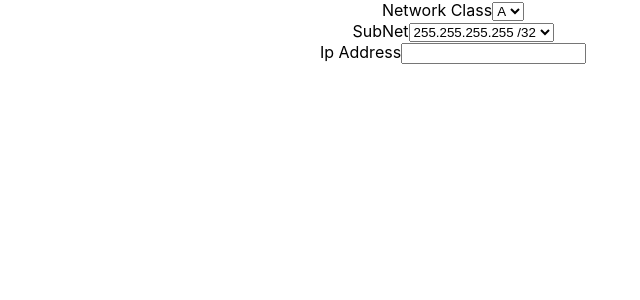
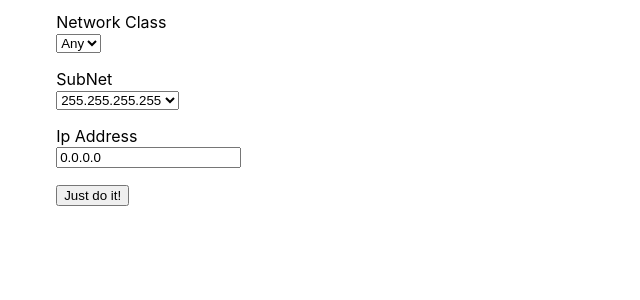
Before and after one commit to sheepdragon1031/107_IPSubnetCalculator, a React (Create React App) app: page / in a window 1280 px wide. Shown: the top 300 px of the page, without its empty margins (187-827 px from the left). Built offline with nearby package versions, Linux system fonts and the light colour scheme.

Commit message:
add User interface not beautification
理解state和props使用方法

```diff
--- a/src/App.css
+++ b/src/App.css
@@ -1,32 +1,15 @@
-.App {
-  text-align: center;
+.App{
+  padding: .25rem;
+  max-width: 50rem;
+  width: calc(100vw - .5rem);
+  min-width: 19.5rem;
+  margin: auto;
 }
-
-.App-logo {
-  animation: App-logo-spin infinite 20s linear;
-  height: 40vmin;
+.title{
+  width: 10rem;
+  display: block;
 }
-
-.App-header {
-  background-color: #282c34;
-  min-height: 100vh;
-  display: flex;
-  flex-direction: column;
-  align-items: center;
-  justify-content: center;
-  font-size: calc(10px + 2vmin);
-  color: white;
+.components{
+  display: block;
+  padding: .5rem .2rem;
 }
-
-.App-link {
-  color: #61dafb;
-}
-
-@keyframes App-logo-spin {
-  from {
-    transform: rotate(0deg);
-  }
-  to {
-    transform: rotate(360deg);
-  }
-}
--- a/src/App.js
+++ b/src/App.js
@@ -1,18 +1,49 @@
-import React, { Component } from 'react';
+import React, { Component  } from 'react';
+import PropTypes from 'prop-types';
 import HetWorkClass from './components/networkclass';
 import SubNet from './components/subnet';
 import IpAddress from './components/ipaddress';
 import './App.css';
 
 class App extends Component {
+  constructor(props) {
+    super(props)
+    this.state  = {
+        maskIPVal: '255.255.255.255',
+        netWorkClass: 'Any',
+        ipAddress: '0.0.0.0'
+    };
+  }
+
+  stateHetWorkClass = (val) =>{
+    this.setState({netWorkClass: val})
+  }
+  stateSubNet = (val) =>{
+    this.setState({maskIPVal: val})
+  }
+  stateIpAddress = (val) =>{
+    this.setState({ipAddress: val})
+  }
   render() {
+    // const subnet = {0: 256, 128: 128, 192: 64, 224: 32, 240: 16, 248: 8, 252: 4, 254: 2, 255: 0};
+    const justDoit = (e) =>{
+      console.log(this.state)
+    }
+    this.setState.PropTypes = {
+      maskIPVal: PropTypes.string.isRequired,
+      netWorkClass: PropTypes.string.isRequired,
+      ipAddress: PropTypes.string.isRequired,
+    }
     return (
-      <div className="App">
-        <HetWorkClass />
-        <SubNet />
-        <IpAddress />
+      <div className="App" key="App">
+        <HetWorkClass setState={this.stateHetWorkClass}/>
+        <SubNet setState={this.stateSubNet}/>
+        <IpAddress setState={this.stateIpAddress} getState={this.state.ipAddress} />
+        <div className="components">
+          <input type="button" value="Just do it!" onClick={justDoit}></input>
+        </div>
       </div>
-    );
+    )
   }
 }
 
--- a/src/components/ipaddress.js
+++ b/src/components/ipaddress.js
@@ -1,10 +1,13 @@
 import React, { Component } from 'react';
 class IpAddress extends Component {
+  setIP = (e) =>{
+    this.props.setState(e.target.value)
+  }
   render() {
     return (
-      <div>
-        Ip Address
-        <input />
+      <div className="components" key="ipAddress">
+        <span className="title">Ip Address</span>
+        <input key="ipAddress" defaultValue={this.props.getState} onChange={this.setIP}/>
       </div>
     )
   }
--- /dev/null
+++ b/src/components/maskip.js
@@ -0,0 +1,35 @@
+const maskIP = [
+    '255.255.255.255',
+    '255.255.255.254',
+    '255.255.255.252',
+    '255.255.255.248',
+    '255.255.255.240',
+    '255.255.255.224',
+    '255.255.255.192',
+    '255.255.255.128',
+    '255.255.255.0',
+    '255.255.254.0',
+    '255.255.252.0',
+    '255.255.248.0',
+    '255.255.240.0',
+    '255.255.224.0',
+    '255.255.192.0',
+    '255.255.128.0',
+    '255.255.0.0',
+    '255.254.0.0',
+    '255.252.0.0',
+    '255.248.0.0',
+    '255.240.0.0',
+    '255.224.0.0',
+    '255.192.0.0',
+    '255.128.0.0',
+    '255.0.0.0',
+    '254.0.0.0',
+    '252.0.0.0',
+    '248.0.0.0',
+    '240.0.0.0',
+    '224.0.0.0',
+    '192.0.0.0',
+    '128.0.0.0',
+  ];
+  export default maskIP;
--- a/src/components/networkclass.js
+++ b/src/components/networkclass.js
@@ -1,13 +1,17 @@
 import React, { Component } from 'react';
 class NetworkClass extends Component {
+  setClass = (e) =>{
+    this.props.setState(e.target.value)
+  }
   render() {
+    const netWorkClass = ['Any','A','B','C']
     return (
-        <div>
-          Network Class
-          <select>
-             <option>A</option>
-             <option>B</option>
-             <option>C</option>
+        <div className="components" key="netWorkClass">
+          <span className="title">Network Class</span>
+          <select onChange={this.setClass}>
+            {netWorkClass.map((element,index)=>(
+              <option key={element.toString()}>{element}</option>
+            ))}
           </select>
         </div>
       )
--- a/src/components/subnet.js
+++ b/src/components/subnet.js
@@ -1,43 +1,19 @@
 import React, { Component } from 'react';
+import MaskIP from './maskip';
 class SubNet extends Component {
+  setIPVal = (e) =>{
+    this.props.setState(e.target.value);
+  }
   render() {
+    // const subnetVal  = this.props.maskIPVal;
     return (
-      <div>
-        SubNet
-        <select name="csubnet" id="csubnet" onchange="return setSubnetV(this.value);">
-            <option value="32">255.255.255.255 /32</option>
-            <option value="31">255.255.255.254 /31</option>
-            <option value="30">255.255.255.252 /30</option>
-            <option value="29">255.255.255.248 /29</option>
-            <option value="28">255.255.255.240 /28</option>
-            <option value="27">255.255.255.224 /27</option>
-            <option value="26">255.255.255.192 /26</option>
-            <option value="25">255.255.255.128 /25</option>
-            <option value="24">255.255.255.0 /24</option>
-            <option value="23">255.255.254.0 /23</option>
-            <option value="22">255.255.252.0 /22</option>
-            <option value="21">255.255.248.0 /21</option>
-            <option value="20">255.255.240.0 /20</option>
-            <option value="19">255.255.224.0 /19</option>
-            <option value="18">255.255.192.0 /18</option>
-            <option value="17">255.255.128.0 /17</option>
-            <option value="16">255.255.0.0 /16</option>
-            <option value="15">255.254.0.0 /15</option>
-            <option value="14">255.252.0.0 /14</option>
-            <option value="13">255.248.0.0 /13</option>
-            <option value="12">255.240.0.0 /12</option>
-            <option value="11">255.224.0.0 /11</option>
-            <option value="10">255.192.0.0 /10</option>
-            <option value="9">255.128.0.0 /9</option>
-            <option value="8">255.0.0.0 /8</option>
-            <option value="7">254.0.0.0 /7</option>
-            <option value="6">252.0.0.0 /6</option>
-            <option value="5">248.0.0.0 /5</option>
-            <option value="4">240.0.0.0 /4</option>
-            <option value="3">224.0.0.0 /3</option>
-            <option value="2">192.0.0.0 /2</option>
-            <option value="1">128.0.0.0 /1</option>
-          </select>
+      <div className="components" key="subNet">
+        <span className="title">SubNet</span>
+        <select onChange={this.setIPVal}>
+         {MaskIP.map((element) =>
+           <option key={element.toString()}>{element}</option>
+         )}
+        </select>
       </div>
     )
   }
--- a/src/index.css
+++ b/src/index.css
@@ -7,7 +7,6 @@ body {
   -webkit-font-smoothing: antialiased;
   -moz-osx-font-smoothing: grayscale;
 }
-
 code {
   font-family: source-code-pro, Menlo, Monaco, Consolas, "Courier New",
     monospace;
```
Also changed, not shown: 1 other file (tests, documents, lock files or other folders).
